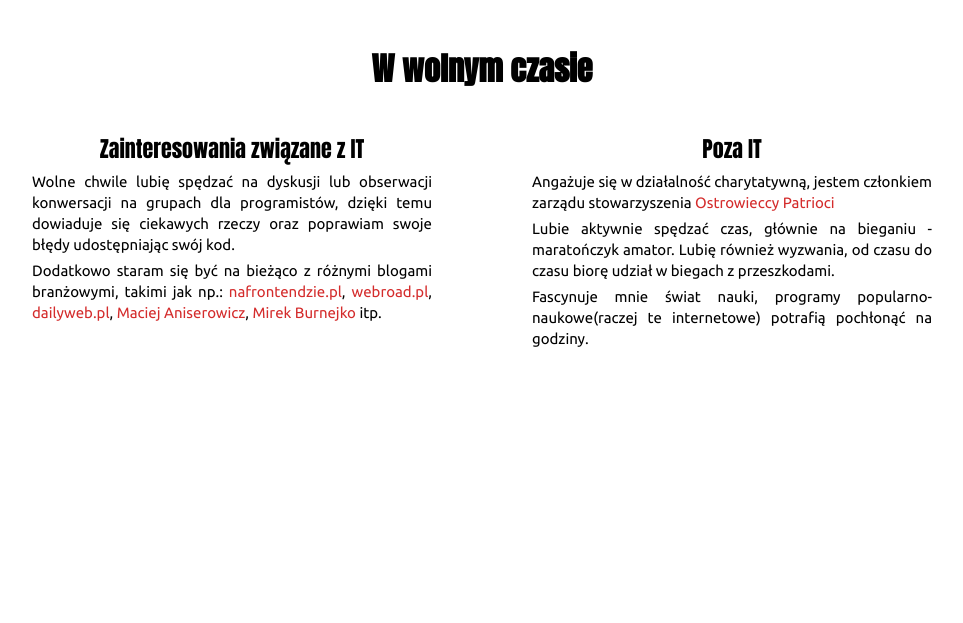
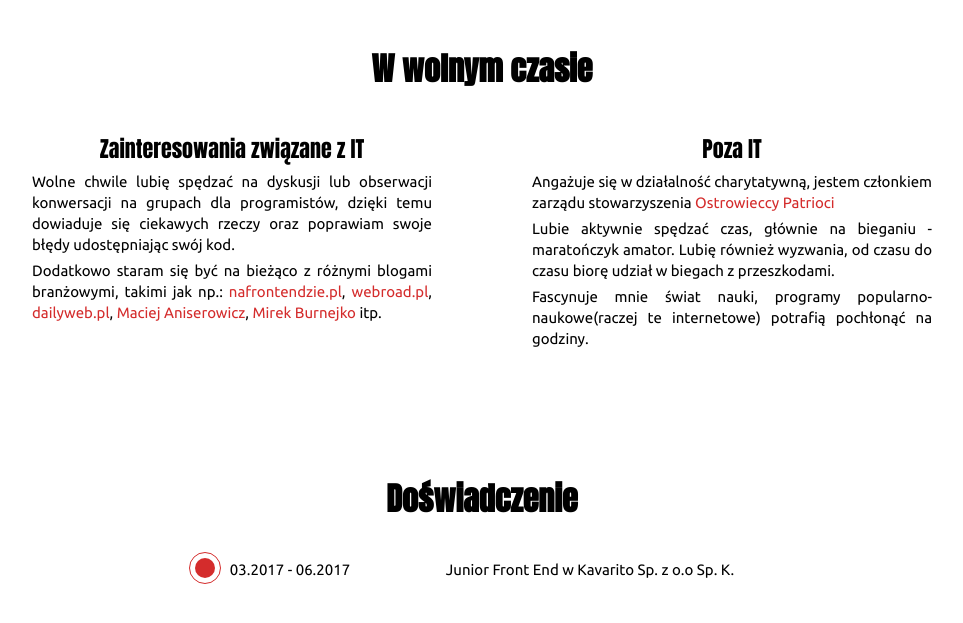
Before and after one commit to Erwin0917/portfolio, a website with bundled scripts: page index.html in a window 1280 px wide. Shown: the part 2809-3432 px from the top of the page, without its empty margins (158-1121 px from the left). Before the commit the page ends 3213 px from the top, so only its background shows below. Built offline with nearby package versions, Linux system fonts and the light colour scheme.

Commit message:
exp v0.1

```diff
--- a/css/sass/style.scss
+++ b/css/sass/style.scss
@@ -519,8 +519,43 @@ h5{
     }
 }
 
+// Doświadczenie
+#exp{
+    max-width: 600px;
+}
+.exp-container{
 
+    .flex{
+        justify-content: space-around;
+    }
+    .data{
+        position: relative;
+        &::before,&::after{
+            content: "";
+            position: absolute;
+            display: block;
+            border-radius: 50%;
+            top: 24px;
+            left: -25px;
+        }
+        &::before{
+            background-color:#d42c2c;
+            width: 20px;
+            height: 20px;
+            transform: translateX(-50%) translateY(-50%);
+        }
+        &::after{
+            width: 30px;
+            height: 30px;
+            border: 1px solid #d42c2c;
+            transform: translateX(-50%) translateY(-50%);
+        }
 
+    }
+    .desc{
+
+    }
+}
 
 
 
--- a/index.html
+++ b/index.html
@@ -18,7 +18,7 @@
                 <ul>
                     <li><a id="home-nav" href="#header">Strona<br> Główna</a></li>
                     <li><a id="skill-nav" href="#skills">Umiejętności</a></li>
-                    <li><a id="exp-nav" href="#experience">Doświadczenie</a></li>
+                    <li><a id="exp-nav" href="#exp">Doświadczenie</a></li>
                     <li><a id="portfolio-nav" href="#portfolio">Portfolio</a></li>
                     <li><a id="contact-nav" href="#contact">Kontakt</a></li>
                 </ul>
@@ -225,7 +225,23 @@
             </div>
         </div>
 
+        <!-- EXP -->
+        <div id="exp" class="container exp-container">
+            <h2>Doświadczenie</h2>
 
+            <div class="exp-item exp-item--kavarito">
+                <div class="flex">
+                    <div class="data">
+                        <p>03.2017 - 06.2017</p>
+                    </div>
+                    <div class="desc">
+                        <p>Junior Front End w Kavarito Sp. z o.o Sp. K.</p>
+                    </div>
+                </div>
+
+            </div>
+
+        </div>
 
 
 
```
Also changed, not shown: css/style.css, 1 other file.
